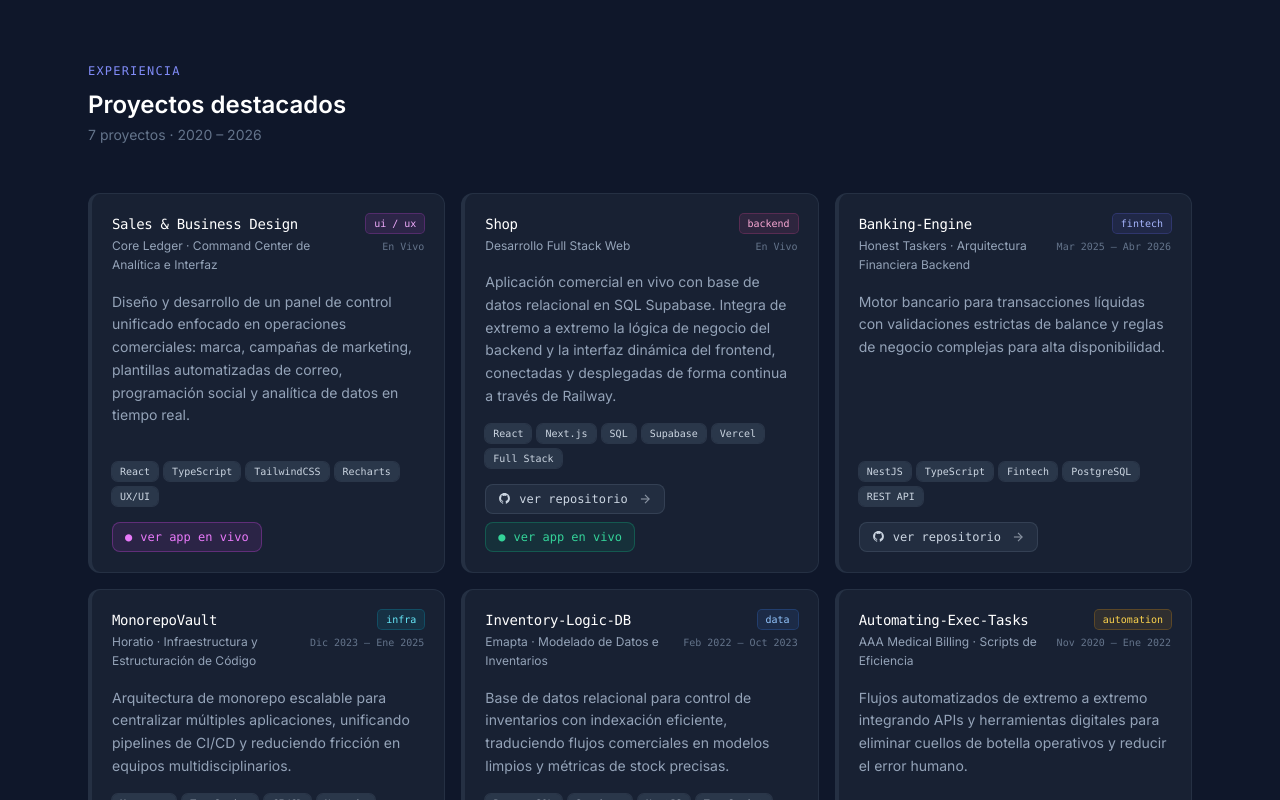
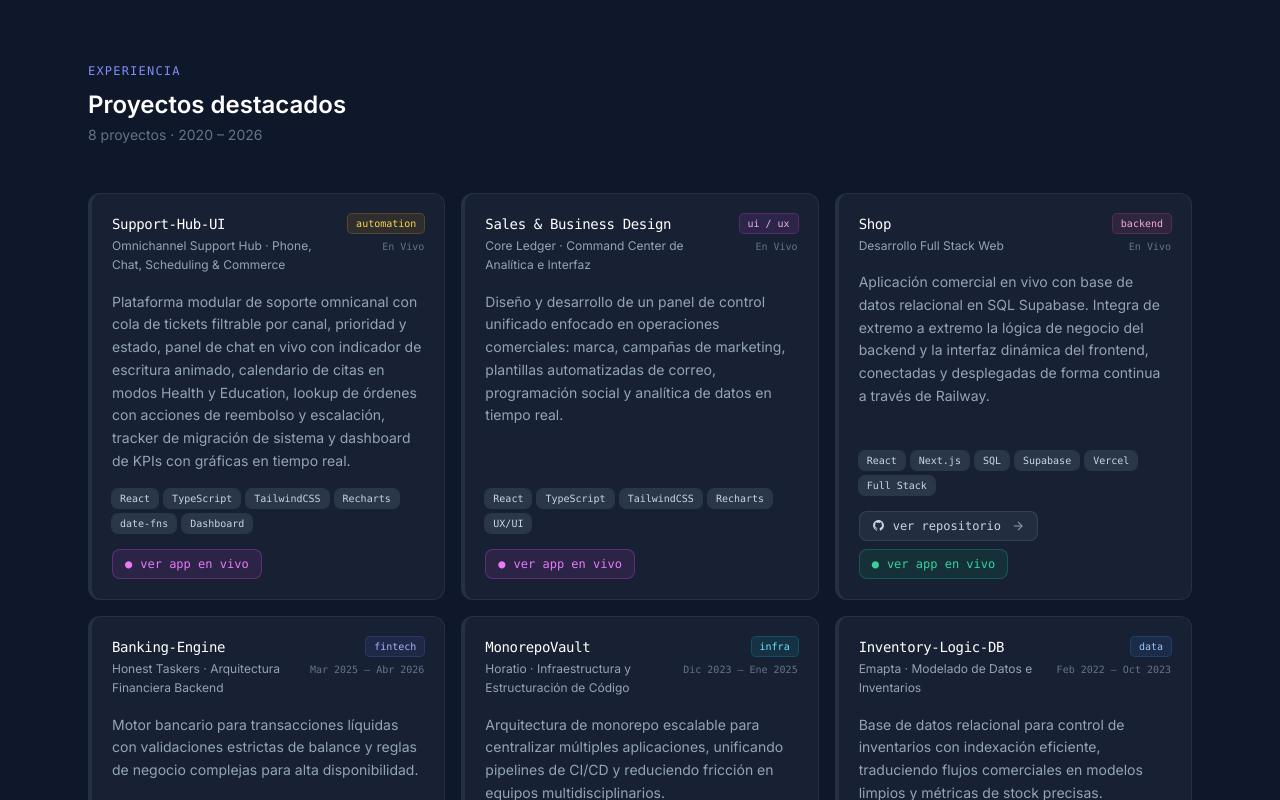
Before and after one commit to saorionline/stackblitz-starters-gyqnnrkp, a Next.js app: page / in a window 1280 px wide. Shown: the part 512-1312 px from the top of the page. Built offline with nearby package versions, Linux system fonts and the light colour scheme.

Commit message:
Add Support-Hub-UI project details to page
Awesome

```diff
--- a/app/page.tsx
+++ b/app/page.tsx
@@ -29,6 +29,17 @@ interface GrupoHabilidades {
 // ─── Data ────────────────────────────────────────────────────────────────────
 
 const proyectos: Proyecto[] = [
+  {
+  titulo: 'Support-Hub-UI',
+  subtitulo: 'Omnichannel Support Hub · Phone, Chat, Scheduling & Commerce',
+  descripcion:
+    'Plataforma modular de soporte omnicanal con cola de tickets filtrable por canal, prioridad y estado, panel de chat en vivo con indicador de escritura animado, calendario de citas en modos Health y Education, lookup de órdenes con acciones de reembolso y escalación, tracker de migración de sistema y dashboard de KPIs con gráficas en tiempo real.',
+  periodo: 'En Vivo',
+  tags: ['React', 'TypeScript', 'TailwindCSS', 'Recharts', 'date-fns', 'Dashboard'],
+  githubUrl: '',
+  liveUrl: 'https://project-2-support-ui.vercel.app/',
+  categoria: 'automation',
+},
   {
     titulo: 'Sales & Business Design',
     subtitulo: 'Core Ledger · Command Center de Analítica e Interfaz',
```
